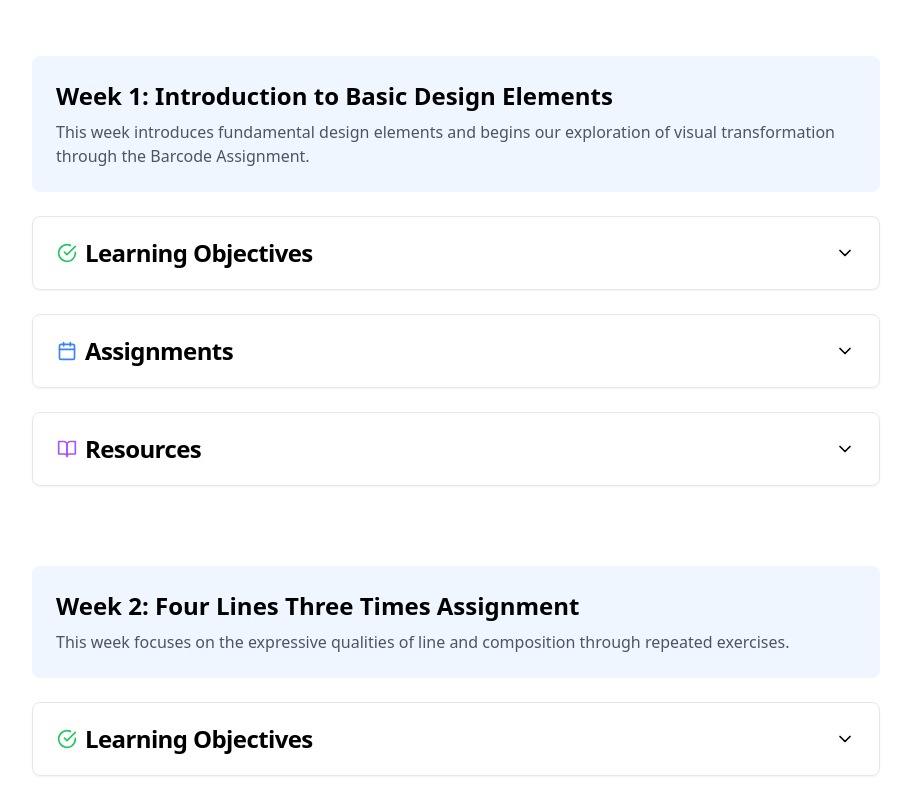
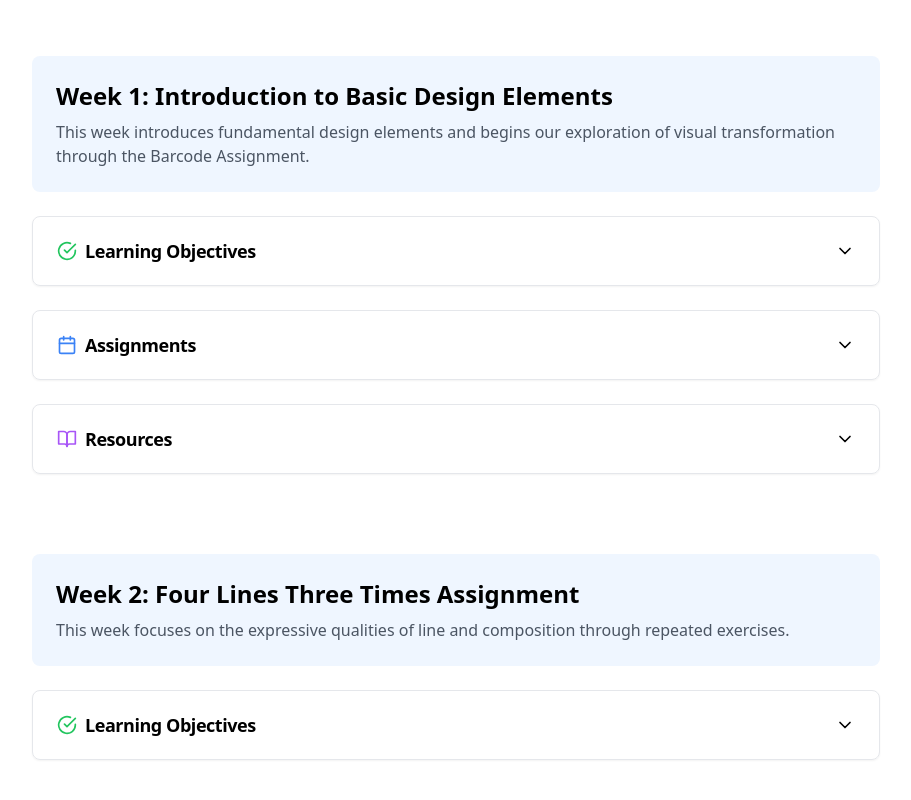
Before and after one commit to elblanco2/spring-2025-art-courses, a Next.js app: page / in a window 1280 px wide. Shown: the top 800 px of the page, without its empty margins (184-1095 px from the left). Built offline with nearby package versions, Linux system fonts and the light colour scheme.

Commit message:
Add card components and fix path alias configuration

```diff
--- /dev/null
+++ b/components/ui/card.tsx
@@ -0,0 +1,47 @@
+import * as React from "react"
+
+const Card = React.forwardRef<
+  HTMLDivElement,
+  React.HTMLAttributes<HTMLDivElement>
+>(({ className, ...props }, ref) => (
+  <div
+    ref={ref}
+    className={`rounded-lg border bg-card text-card-foreground shadow-sm ${className}`}
+    {...props}
+  />
+))
+Card.displayName = "Card"
+
+const CardHeader = React.forwardRef<
+  HTMLDivElement,
+  React.HTMLAttributes<HTMLDivElement>
+>(({ className, ...props }, ref) => (
+  <div
+    ref={ref}
+    className={`flex flex-col space-y-1.5 p-6 ${className}`}
+    {...props}
+  />
+))
+CardHeader.displayName = "CardHeader"
+
+const CardTitle = React.forwardRef<
+  HTMLParagraphElement,
+  React.HTMLAttributes<HTMLHeadingElement>
+>(({ className, ...props }, ref) => (
+  <h3
+    ref={ref}
+    className={`text-lg font-semibold leading-none tracking-tight ${className}`}
+    {...props}
+  />
+))
+CardTitle.displayName = "CardTitle"
+
+const CardContent = React.forwardRef<
+  HTMLDivElement,
+  React.HTMLAttributes<HTMLDivElement>
+>(({ className, ...props }, ref) => (
+  <div ref={ref} className={`p-6 pt-0 ${className}`} {...props} />
+))
+CardContent.displayName = "CardContent"
+
+export { Card, CardHeader, CardTitle, CardContent }
```
Also changed, not shown: tsconfig.json (added, +23 -0 lines).
